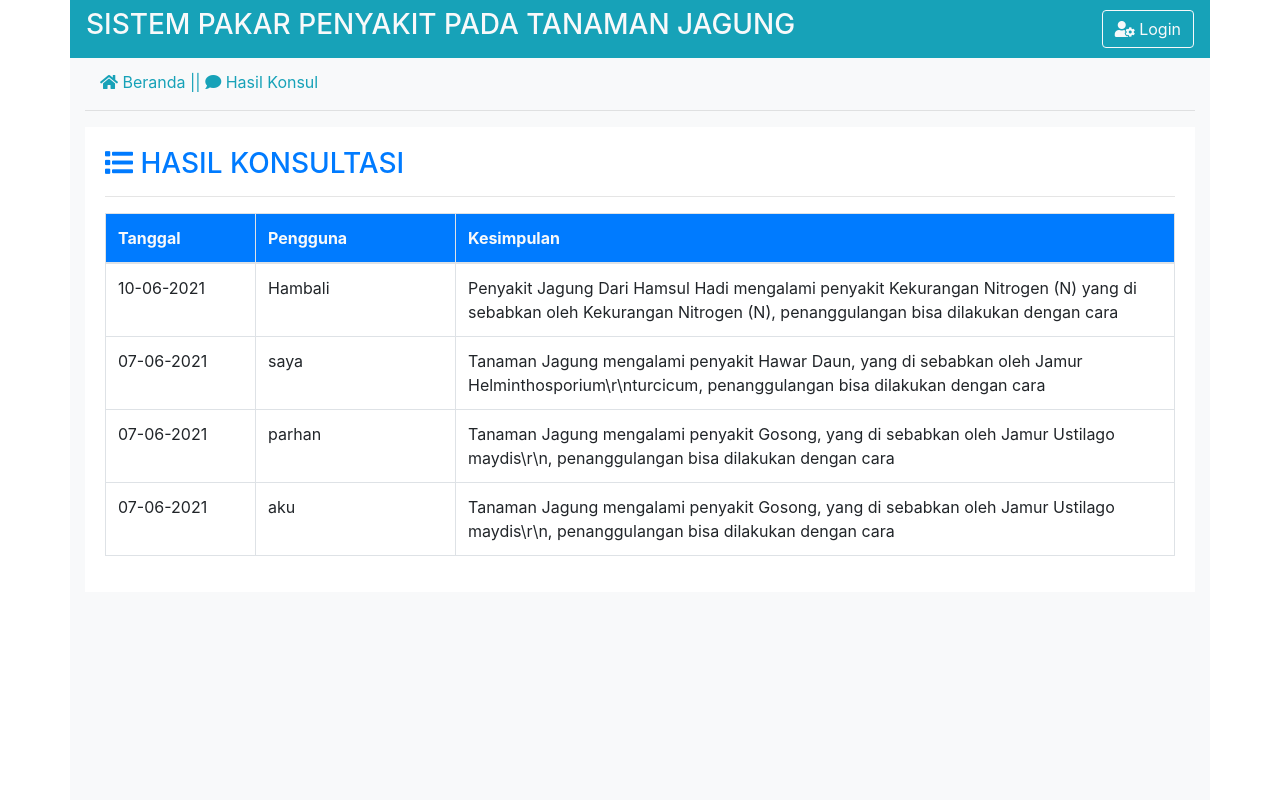
After one commit to MuhammadNazhimMaulana/Forward_Chaining_System, a Laravel app: page /user/konsultasi in a window 1280 px wide. The commit adds this page. Run offline with Laravel 8, Linux system fonts and the light colour scheme; data comes from the database, SQL or seed files in the repository.

Commit message:
Finishing App

```diff
--- a/app/Http/Controllers/User/UserController.php
+++ b/app/Http/Controllers/User/UserController.php
@@ -4,10 +4,22 @@ namespace App\Http\Controllers\User;
 
 use App\Http\Controllers\Controller;
 use Illuminate\Http\Request;
-use App\Models\{Penyakit, Gejala, Aturan};
+use App\Models\{Penyakit, Gejala, Aturan, Konsultasi};
+use Carbon\Carbon;
 
 class UserController extends Controller
 {
+    // List Konsultasi
+    public function index_list()
+    {
+        $data = [
+            "title" => "List Konsultasi",
+            "consultaion" => Konsultasi::all()
+        ];
+
+        return view('User/list_konsultasi', $data);
+    }
+
     // Konsultasi User
     public function konsultasi(Request $request)
     {
@@ -64,4 +76,22 @@ class UserController extends Controller
 
         return view('User/konsultasi', $data);
     }
+
+    public function simpanKonsultasi(Request $request)
+    {
+        $konsultasi = $request->validate([
+            'pengguna' => 'required'
+        ]);
+
+        // Getting Today's time
+        $now = Carbon::now();
+
+        // Adding Fields
+        $konsultasi['waktu'] = $now->toDateString();
+        $konsultasi['kesimpulan'] = 'Tanaman Jagung mengalami penyakit '. $request->nama_penyakit.', yang di sebabkan oleh '. $request->penyebab_penyakit . ', penanggulangan bisa dilakukan dengan cara ' . $request->solusi_penyakit.'';
+
+        Konsultasi::create($konsultasi);
+
+        return redirect('/user/home')->with('success_save', 'Konsultasi Baru Berhasil Disimpan');
+    }
 }
--- a/app/Models/Konsultasi.php
+++ b/app/Models/Konsultasi.php
@@ -8,4 +8,15 @@ use Illuminate\Database\Eloquent\Model;
 class Konsultasi extends Model
 {
     use HasFactory;
+
+    /**
+     * The attributes that are mass assignable.
+     *
+     * @var array<int, string>
+     */
+    protected $fillable = [
+        'pengguna',
+        'waktu',
+        'kesimpulan'
+    ];
 }
--- /dev/null
+++ b/resources/views/User/list_konsultasi.blade.php
@@ -0,0 +1,27 @@
+@extends('layouts.main_user')
+
+@section('container')
+
+<div style="padding:20px;background: white;">
+    <h3 class="text-left text-primary"><i class="fa fa-list"></i> HASIL KONSULTASI</h3><hr>
+    <table class="table table-hover table-bordered">
+        <thead class="text-light bg-primary">
+            <tr>
+                <th width="150px">Tanggal</th>
+                <th width="200px">Pengguna</th>
+                <th>Kesimpulan</th>
+            </tr>
+        </thead>
+        <tbody>
+            @foreach ($consultaion as $data)
+            <tr>
+                <td>{{ $data->waktu }}</td>
+                <td>{{ $data->pengguna }}</td>
+                <td>{{ $data->kesimpulan }}</td>
+            </tr>
+            @endforeach
+        </tbody>
+    </table>
+</div>
+
+@endsection
--- a/resources/views/layouts/partials/navbar_user.blade.php
+++ b/resources/views/layouts/partials/navbar_user.blade.php
@@ -11,6 +11,6 @@
   </nav>
   <div class="container text-info">
       <a href="/user/home" class="text-info"><i class="fa pt-3 fa-home"></i> Beranda</a> ||
-      <a href="" class="text-info"><i class="fa pt-3 fa-comment"></i> Hasil Konsul</a>
+      <a href="/user/konsultasi" class="text-info"><i class="fa pt-3 fa-comment"></i> Hasil Konsul</a>
   </div>
   <hr>
--- a/routes/web.php
+++ b/routes/web.php
@@ -68,5 +68,7 @@ Route::prefix('user')->group(function () {
     Route::get('/home', [HomeController::class, 'home_user']);
 
     // Konsultasi
+    Route::get('/konsultasi', [UserController::class, 'index_list']);
     Route::post('/konsultasi', [UserController::class, 'konsultasi']);
+    Route::post('/konsultasi-save', [UserController::class, 'simpanKonsultasi']);
 });
```
Also changed, not shown: resources/views/CRUD/Gejala/index.blade.php (+9 -0 lines), resources/views/CRUD/Penyakit/index.blade.php (+9 -0 lines), resources/views/Home/home_user.blade.php (+10 -2 lines), resources/views/User/hasil_konsultasi.blade.php (+6 -5 lines), resources/views/layouts/partials/navbar_admin.blade.php (+8 -1 lines).
